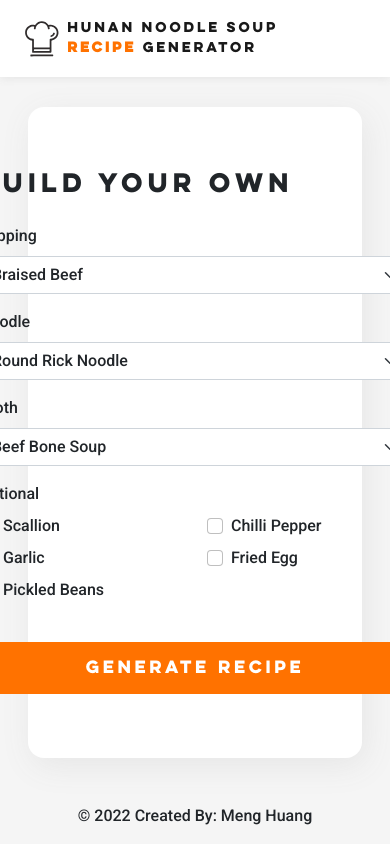
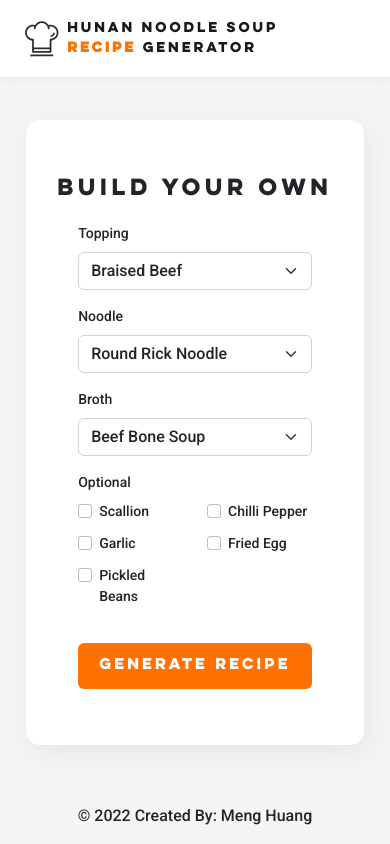
Before and after one commit to hmhmhm0523/Noodle-Recipe-Generator, a React (Create React App) app in the folder noodle-recipe-generator/: page /Noodle-Recipe-Generator/buildRecipe in a window 390 px wide. Built offline with nearby package versions, Linux system fonts and the light colour scheme.

Commit message:
More responsive fixes

```diff
--- a/noodle-recipe-generator/src/App.scss
+++ b/noodle-recipe-generator/src/App.scss
@@ -180,11 +180,18 @@ p {
   align-items: center;
   padding: 4em;
 
+  @media only screen and (max-width: 800px) {
+    font-size: 14px;
+  }
+
   &.HomeCard {
     max-width: 40em;
     padding: 2em 4em 4em 4em;
     text-align: center;
     @media only screen and (max-width: 800px) {
+      font-size: 14px;
+      padding: 1em 2em 2em 2em;
+
       h1 {
         font-size: 1.2em;
         margin-bottom: 1em;
@@ -230,9 +237,18 @@ p {
   justify-content: center;
 }
 
+.BuildRecipeRow.row > .col {
+  display: flex;
+  justify-content: center;
+  flex-direction: column;
+  @media only screen and (max-width: 600px) {
+    align-items: center;
+  }
+}
+
 iframe {
   width: 100%;
-  height: 300px;
+  height: 20vh;
 }
 
 form {
--- a/noodle-recipe-generator/src/pages/BuildRecipe.js
+++ b/noodle-recipe-generator/src/pages/BuildRecipe.js
@@ -7,7 +7,7 @@ export default function BuildRecipe() {
   return (<Container>
 
     <Card className='BuildCard'>
-      <Row>
+      <Row className="BuildRecipeRow">
         <Col>
           <div className="Noodle"></div>
         </Col>
```
